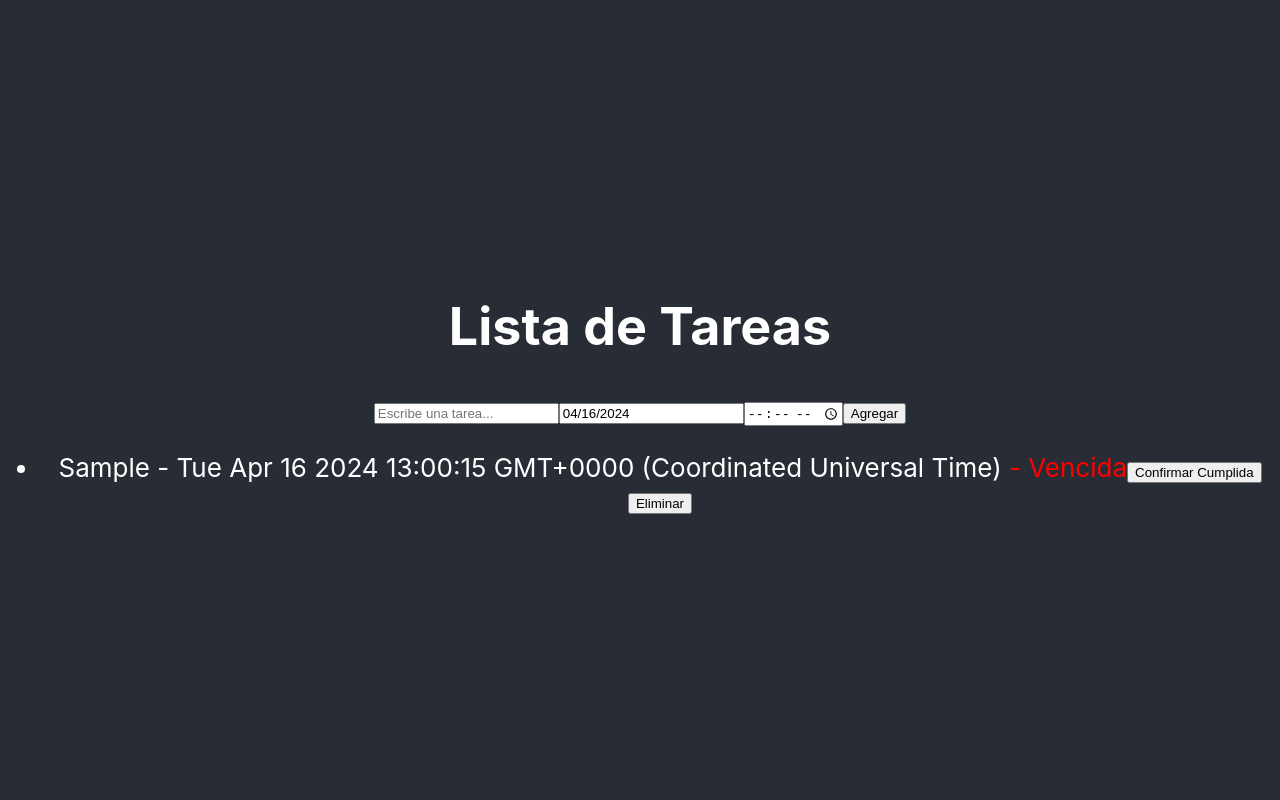
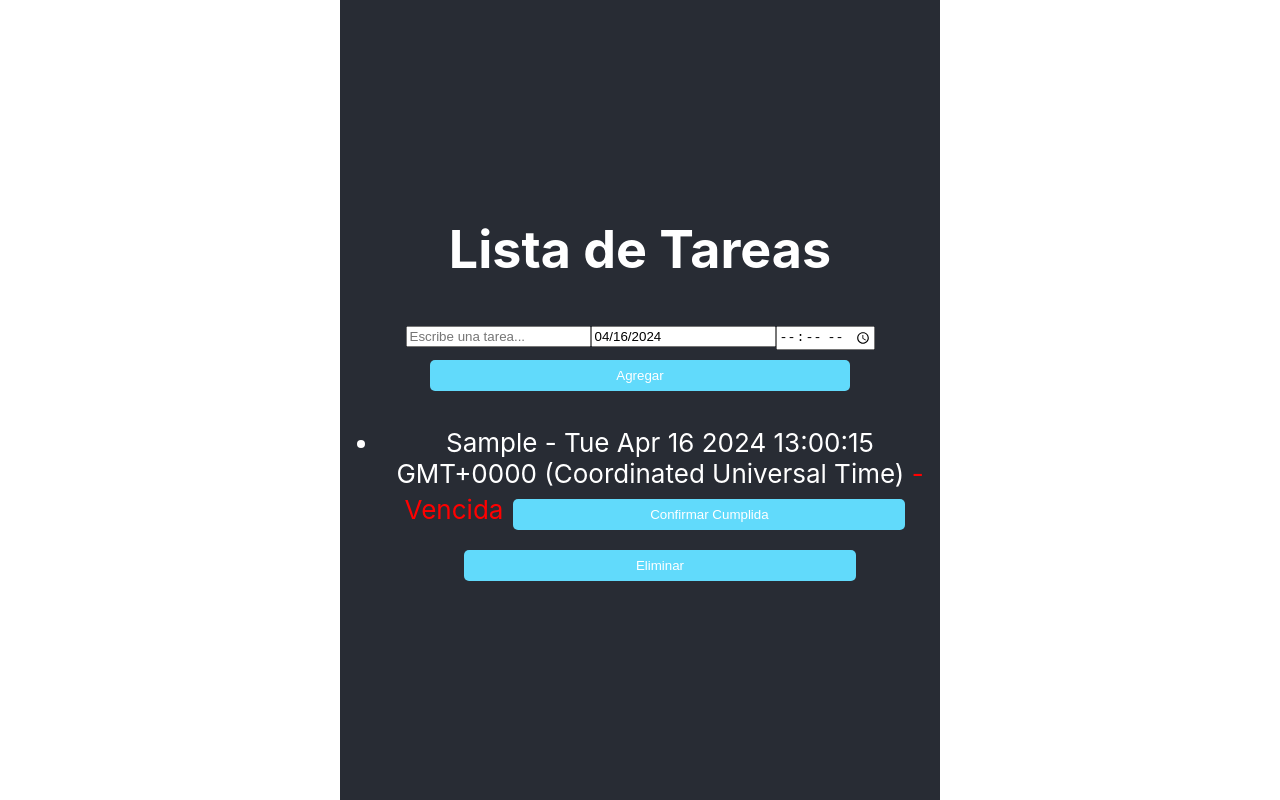
Before and after one commit to JuanIgnacioMarchetto/newtodolist, a React (Create React App) app: page / in a window 1280 px wide. Both pictures are taken after typing "Sample", "10:30" into the empty fields and a click on the button "Agregar". Built offline with nearby package versions, Linux system fonts and the light colour scheme.

Commit message:
16/04/2024-10:23

```diff
--- a/src/App.css
+++ b/src/App.css
@@ -1,11 +1,14 @@
 .App {
   text-align: center;
+  height: 100vh;
+  display: flex;
+  justify-content: center;
+  align-items: center;
 }
 
-.App-logo {
-  height: 40vmin;
-  pointer-events: none;
-  margin-bottom: 20px;
+.container {
+  max-width: 600px;
+  width: 100%;
 }
 
 .App-header {
@@ -19,24 +22,6 @@
   color: white;
 }
 
-.App-header.dark {
-  background-color: #282c34;
-  color: white;
-}
-
-.App-link {
-  color: #61dafb;
-}
-
-@keyframes App-logo-spin {
-  from {
-    transform: rotate(0deg);
-  }
-  to {
-    transform: rotate(360deg);
-  }
-}
-
 .button {
   margin: 10px;
   padding: 8px 16px;
@@ -45,8 +30,7 @@
   color: white;
   border: none;
   cursor: pointer;
-  display: block;
-  width: fit-content;
+  width: 70%;
 }
 
 .button:hover {
--- a/src/App.js
+++ b/src/App.js
@@ -1,8 +1,9 @@
-
 import React, { useState, useEffect } from 'react';
 import DatePicker from 'react-datepicker';
 import 'react-datepicker/dist/react-datepicker.css';
-import './App.css';function App() {
+import './App.css';
+
+function App() {
   const [tasks, setTasks] = useState(() => {
     const storedTasks = localStorage.getItem('tasks');
     return storedTasks ? JSON.parse(storedTasks) : [];
@@ -23,11 +24,12 @@ import './App.css';function App() {
         alarmTime: alarmTime ? new Date(alarmTime) : null,
         completed: false // Nuevo campo para marcar si la tarea está completada
       };
-      setTasks([...tasks, newTask]);
+      const updatedTasks = [...tasks, newTask];
+      setTasks(updatedTasks);
+      localStorage.setItem('tasks', JSON.stringify(updatedTasks));
       setInputValue('');
       setDueDate(new Date());
       setAlarmTime(null);
-      localStorage.setItem('tasks', JSON.stringify([...tasks, newTask])); // Guardar en local storage
       alert('Tarea agregada exitosamente');
     }
   };
@@ -36,14 +38,14 @@ import './App.css';function App() {
     const newTasks = [...tasks];
     newTasks.splice(index, 1);
     setTasks(newTasks);
-    localStorage.setItem('tasks', JSON.stringify(newTasks)); // Guardar en local storage
+    localStorage.setItem('tasks', JSON.stringify(newTasks));
   };
 
   const handleTaskCompletion = (index) => {
     const updatedTasks = [...tasks];
     updatedTasks[index].completed = true;
     setTasks(updatedTasks);
-    localStorage.setItem('tasks', JSON.stringify(updatedTasks)); // Guardar en local storage
+    localStorage.setItem('tasks', JSON.stringify(updatedTasks));
   };
 
   const isTaskOverdue = (dueDate) => {
@@ -66,7 +68,7 @@ import './App.css';function App() {
   return (
     <div className="App">
       <header className="App-header">
-        <div>
+        <div className="container">
           <h1>Lista de Tareas</h1>
           <input
             type="text"
@@ -80,7 +82,7 @@ import './App.css';function App() {
             value={alarmTime || ''}
             onChange={(event) => setAlarmTime(event.target.value)}
           />
-          <button onClick={handleAddTask}>Agregar</button>
+          <button className="button" onClick={handleAddTask}>Agregar</button>
           <ul>
             {tasks.map((task, index) => (
               <li key={index}>
@@ -90,9 +92,9 @@ import './App.css';function App() {
                 )}
                 {task.completed && <span style={{ color: 'green' }}> - Cumplida</span>}
                 {!task.completed && (
-                  <button onClick={() => handleTaskCompletion(index)}>Confirmar Cumplida</button>
+                  <button className="button" onClick={() => handleTaskCompletion(index)}>Confirmar Cumplida</button>
                 )}
-                <button onClick={() => handleDeleteTask(index)}>Eliminar</button>
+                <button className="button" onClick={() => handleDeleteTask(index)}>Eliminar</button>
               </li>
             ))}
           </ul>
@@ -100,4 +102,6 @@ import './App.css';function App() {
       </header>
     </div>
   );
-}export default App
+}
+
+export default App;
```
